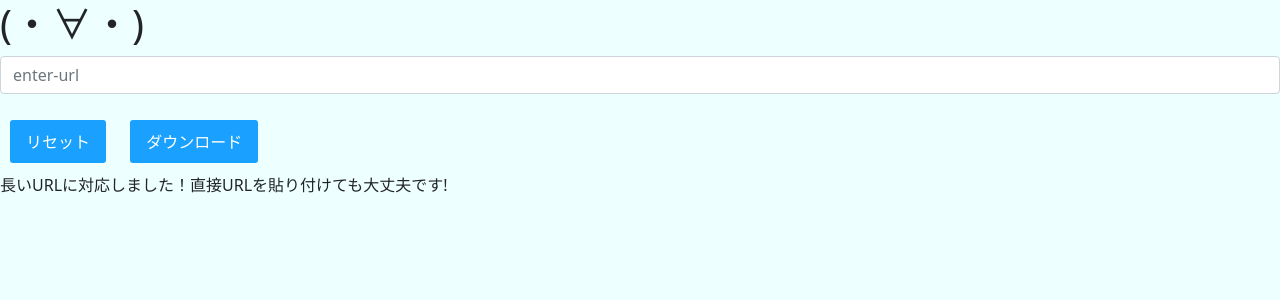
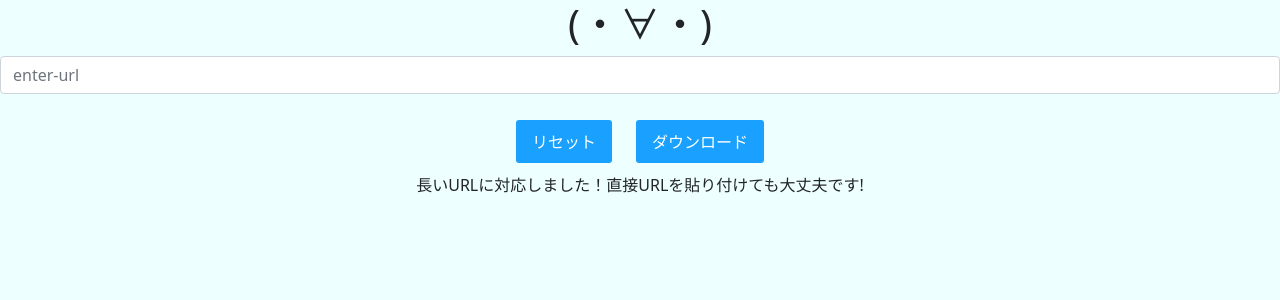
Before and after one commit to tomotai13/ytdlproject, a Django app: page /ytdl/pytube-url/ in a window 1280 px wide. Shown: the top 300 px of the page. Run offline with Django 3.2, Linux system fonts and the light colour scheme.

Commit message:
Update style.css

```diff
--- a/static/css/style.css
+++ b/static/css/style.css
@@ -1,4 +1,7 @@
 #app {
+    text-align:center;
+}
+.main {
     text-align:center;
 }
 video {
```
